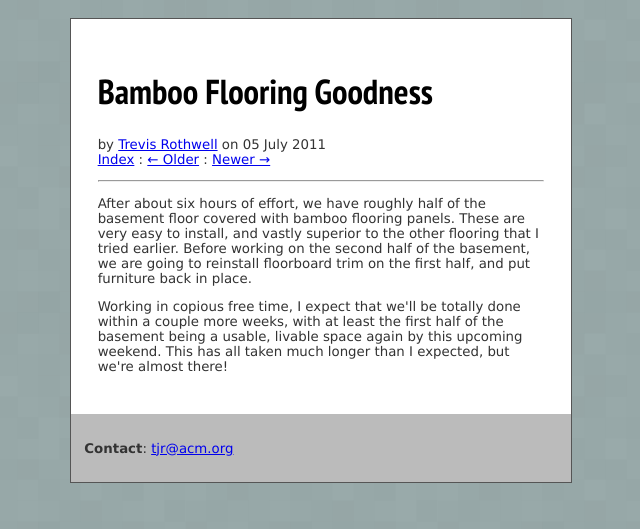
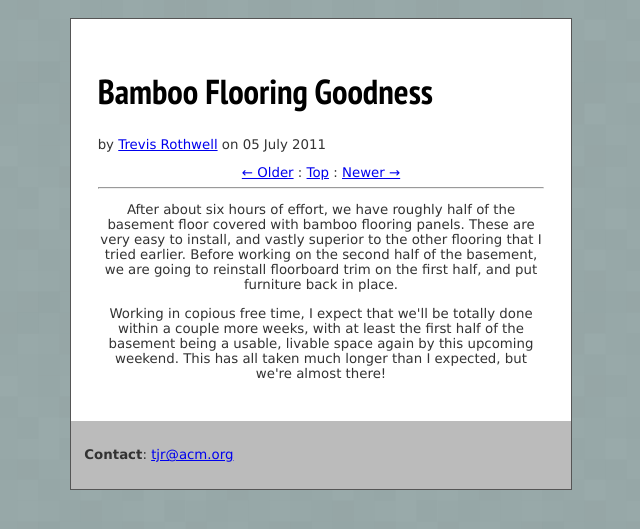
Before and after one commit to tjr/tjr.github.com, a Jekyll site: the page built from _posts/2011-07-05-bamboo-flooring-goodness.html, in a window 1280 px wide. Shown: the top 529 px of the page, without its empty margins (319-959 px from the left). Built offline with Jekyll 4.4.1, drawn with Linux system fonts in a browser that asks for light colours.

Commit message:
edited weblog entry layout

```diff
--- a/_layouts/weblogentry.html
+++ b/_layouts/weblogentry.html
@@ -14,13 +14,13 @@
 by <a href="/">Trevis Rothwell</a> on
 {{ page.date | date_to_long_string }}
 <br>
-<a href="/weblog/">Index</a>
-:
+<center>
 {% if page.previous %}
         <a rel="prev" href="{{ page.previous.url }}">&larr; Older</a>
 	{% if page.next %}
 	:
 	{% endif %}
+	<a href="/weblog/">Top</a> :
     {% endif %}
     {% if page.next %}
         <a rel="next" href="{{ page.next.url }}">Newer &rarr;</a>
```
